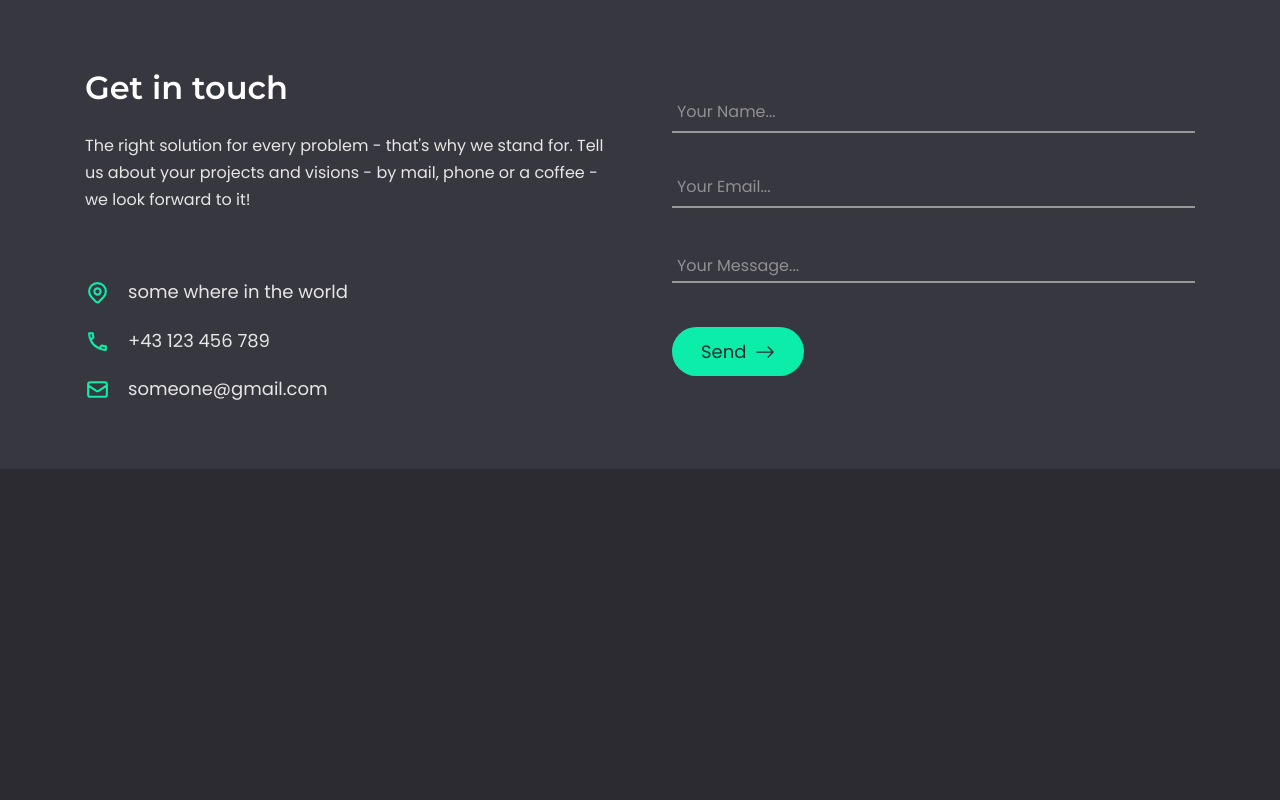
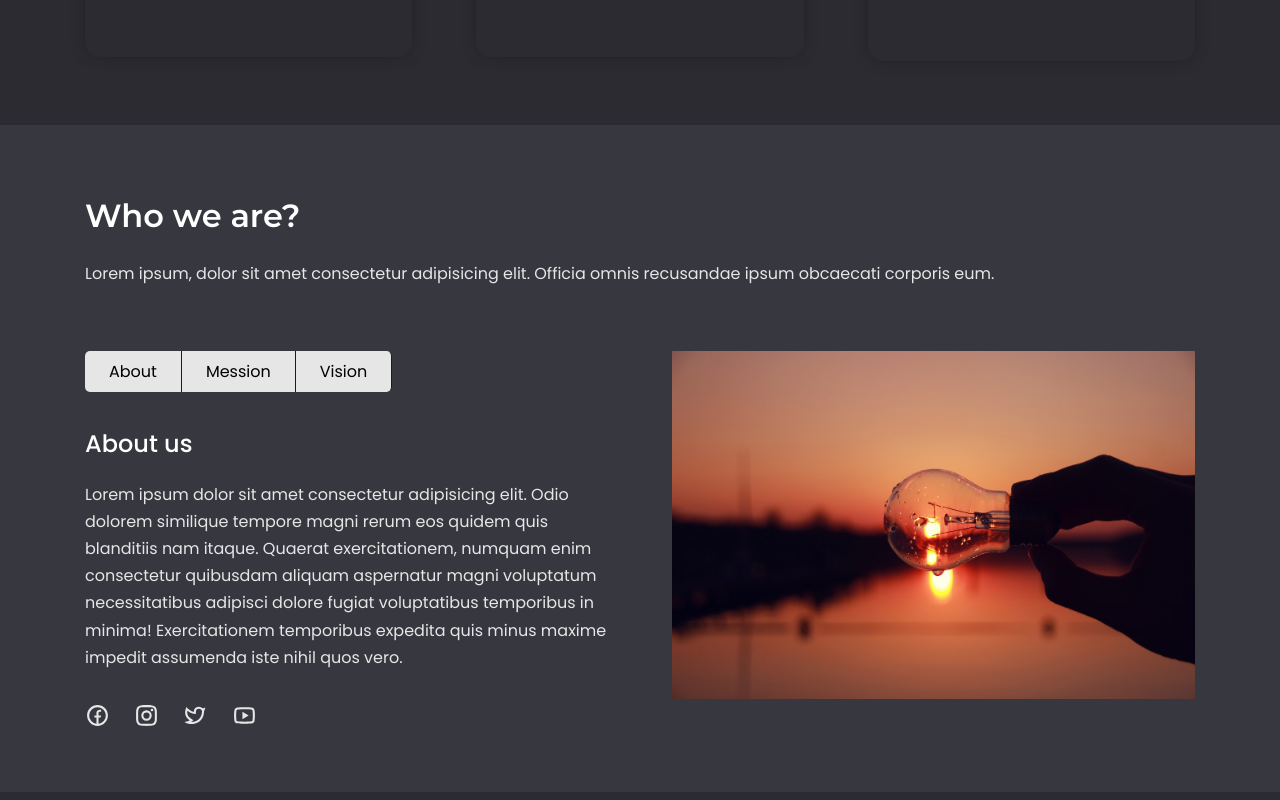
Before and after one commit to Meqdad-Moradi/portfolio-landing-page, a React (Create React App) app: page / in a window 1280 px wide. Shown: the part 1940-2740 px from the top of the page. Before the commit the page ends 2500 px from the top, so only its background shows below. Built offline with nearby package versions, Linux system fonts and the light colour scheme.

Commit message:
about section created

```diff
--- /dev/null
+++ b/src/assets/style/_about.scss
@@ -0,0 +1,78 @@
+.about {
+   padding-block: var(--gap);
+   background-color: $lighter;
+
+   .about-content {
+      @include grid();
+      margin-top: var(--gap);
+      align-items: start;
+   }
+
+   .content {
+      align-items: start;
+      gap: 2em;
+   }
+
+   .btn-box {
+      .filter-btn {
+         background-color: $white;
+         padding: 0.5em 1.5em;
+         cursor: pointer;
+         transition: all 0.3s ease-in-out;
+
+         &:where(:hover, :focus) {
+            background-color: $primary;
+         }
+
+         &:first-of-type {
+            border-radius: 5px 0 0 5px;
+         }
+
+         &:last-of-type {
+            border-radius: 0 5px 5px 0;
+         }
+
+         &:not(last-child) {
+            border-right: 1px solid $darker;
+         }
+      }
+   }
+
+   .btn.active {
+      background-color: $primary;
+   }
+
+   .social {
+      margin-top: 2em;
+      display: flex;
+      gap: 1.5em;
+
+      a {
+         font-size: 1.5rem;
+         height: max-content;
+         display: flex;
+         align-items: center;
+         transition: all 0.3s ease-in-out;
+
+         &:hover {
+            color: $primary;
+         }
+      }
+   }
+
+   .about-img-box{
+    img{
+        position: relative;
+
+        &::before{
+            content: '';
+            height: 100%;
+            width: 5px;
+            background-color: $darker;
+            position: absolute;
+            left: 100%;
+            top: 5px;
+        }
+    }
+   }
+}
--- a/src/assets/style/_contact.scss
+++ b/src/assets/style/_contact.scss
@@ -1,6 +1,5 @@
 .contact {
    padding-block: var(--gap);
-   background-color: $lighter;
 
    .container {
       @include grid();
--- a/src/assets/style/style.css
+++ b/src/assets/style/style.css
@@ -200,7 +200,7 @@ img {
 .card:hover .img-box img {
   transform: scale(1.1);
 }
-.card .card-content {
+.card .content {
   padding-bottom: var(--gap);
 }
 
@@ -211,7 +211,7 @@ img {
   align-items: center;
   gap: var(--gap);
   justify-content: center;
-  gap: 0 !important;
+  gap: 0;
 }
 
 .title {
@@ -429,9 +429,76 @@ img {
   gap: var(--gap);
 }
 
+.about {
+  padding-block: var(--gap);
+  background-color: hsl(240deg, 7%, 23%);
+}
+.about .about-content {
+  display: grid;
+  grid-template-columns: repeat(auto-fit, minmax(15rem, 1fr));
+  justify-content: space-between;
+  align-items: center;
+  gap: var(--gap);
+  margin-top: var(--gap);
+  align-items: start;
+}
+.about .content {
+  align-items: start;
+  gap: 2em;
+}
+.about .btn-box .filter-btn {
+  background-color: hsl(0deg, 0%, 90%);
+  padding: 0.5em 1.5em;
+  cursor: pointer;
+  transition: all 0.3s ease-in-out;
+}
+.about .btn-box .filter-btn:where(:hover, :focus) {
+  background-color: hsl(162deg, 90%, 49%);
+}
+.about .btn-box .filter-btn:first-of-type {
+  border-radius: 5px 0 0 5px;
+}
+.about .btn-box .filter-btn:last-of-type {
+  border-radius: 0 5px 5px 0;
+}
+.about .btn-box .filter-btn:not(last-child) {
+  border-right: 1px solid hsl(240deg, 5%, 11%);
+}
+.about .btn.active {
+  background-color: hsl(162deg, 90%, 49%);
+}
+.about .social {
+  margin-top: 2em;
+  display: flex;
+  gap: 1.5em;
+}
+.about .social a {
+  font-size: 1.5rem;
+  height: -webkit-max-content;
+  height: -moz-max-content;
+  height: max-content;
+  display: flex;
+  align-items: center;
+  transition: all 0.3s ease-in-out;
+}
+.about .social a:hover {
+  color: hsl(162deg, 90%, 49%);
+}
+.about .about-img-box img {
+  position: relative;
+}
+.about .about-img-box img::before {
+  content: "";
+  height: 100%;
+  width: 5px;
+  background-color: hsl(240deg, 5%, 11%);
+  position: absolute;
+  left: 100%;
+  top: 5px;
+}
+
 .contact {
   padding-block: var(--gap);
-  background-color: hsl(240deg, 7%, 23%);
 }
 .contact .container {
   display: grid;
--- a/src/assets/style/style.scss
+++ b/src/assets/style/style.scss
@@ -164,7 +164,7 @@ img {
       }
    }
 
-   .card-content {
+   .content {
       padding-bottom: var(--gap);
    }
 }
@@ -172,7 +172,7 @@ img {
 .content {
    @include flex(column);
    justify-content: center;
-   gap: 0 !important;
+   gap: 0;
 }
 
 .title {
@@ -187,6 +187,7 @@ img {
 @import "header";
 @import "showcase";
 @import "works";
+@import "about";
 @import "contact";
 
 // set all text alignment to the center on mobile or tablet devices
--- a/src/components/Mainpage/Index.jsx
+++ b/src/components/Mainpage/Index.jsx
@@ -1,4 +1,5 @@
 import React from "react";
+import About from "../about/About";
 import Contact from "../Contact";
 import Works from "../Works";
 import style from "./main.module.css";
@@ -7,6 +8,7 @@ const Main = () => {
    return (
       <main className={style.main}>
          <Works />
+         <About />
          <Contact />
       </main>
    );
--- /dev/null
+++ b/src/components/about/About.jsx
@@ -0,0 +1,124 @@
+import React, { useEffect, useState } from "react";
+import { showcaseImages } from "./../data";
+import AboutCard from "./AboutCard";
+import {
+   RiFacebookCircleLine,
+   RiInstagramLine,
+   RiTwitterLine,
+   RiYoutubeLine,
+} from "react-icons/ri";
+
+const About = () => {
+   const [aboutImages, setAboutImages] = useState(null);
+   const [filterBtns, setFilterBtns] = useState(["About", "Mession", "Vision"]);
+   const [currentIndex, setCurrentIndex] = useState(0);
+
+   // console.log(currentIndex)
+
+   useEffect(() => {
+      setAboutImages(showcaseImages);
+   }, []);
+
+   //  handle active filter button
+   const handleActiveBtn = (index) => {
+      setCurrentIndex(index);
+   };
+
+   return (
+      <section className="about" id="about">
+         <div className="container">
+            <h1 className="title">Who we are?</h1>
+            <p>
+               Lorem ipsum, dolor sit amet consectetur adipisicing elit. Officia
+               omnis recusandae ipsum obcaecati corporis eum.
+            </p>
+
+            {/* about content */}
+            <div className="about-content" aria-label="about-content">
+               <div className="content">
+                  <div className="btn-box">
+                     {filterBtns.map((btn, i) => {
+                        return (
+                           <button
+                              className={
+                                 currentIndex === i
+                                    ? "filter-btn active"
+                                    : "filter-btn"
+                              }
+                              key={i}
+                              onClick={() => handleActiveBtn(i)}
+                           >
+                              {btn}
+                           </button>
+                        );
+                     })}
+                  </div>
+
+                  {currentIndex === 0 ? (
+                     <AboutCard
+                        title="About us"
+                        text="Lorem ipsum dolor sit amet consectetur adipisicing elit. Odio dolorem similique tempore magni rerum eos quidem quis blanditiis nam itaque. Quaerat exercitationem, numquam enim consectetur quibusdam aliquam aspernatur magni voluptatum necessitatibus adipisci dolore fugiat voluptatibus temporibus in minima! Exercitationem temporibus expedita quis minus maxime impedit assumenda iste nihil quos vero."
+                     >
+                        <div className="social">
+                           <a
+                              href="http://www.facebook.com/"
+                              target="_blank"
+                              rel="noopener noreferrer"
+                           >
+                              <RiFacebookCircleLine size={25} />
+                           </a>
+                           <a
+                              href="http://www.instagram.com/"
+                              target="_blank"
+                              rel="noopener noreferrer"
+                           >
+                              <RiInstagramLine size={25} />
+                           </a>
+                           <a
+                              href="http://www.twitter.com/"
+                              target="_blank"
+                              rel="noopener noreferrer"
+                           >
+                              <RiTwitterLine size={25} />
+                           </a>
+                           <a
+                              href="http://www.youtube.com/"
+                              target="_blank"
+                              rel="noopener noreferrer"
+                           >
+                              <RiYoutubeLine size={25} />
+                           </a>
+                        </div>
+                     </AboutCard>
+                  ) : currentIndex === 1 ? (
+                     <AboutCard
+                        title="Our Mession"
+                        text="Lorem ipsum dolor sit amet consectetur adipisicing elit. Odio dolorem similique tempore magni rerum eos quidem quis blanditiis nam itaque. "
+                     >
+                        <p>
+                           Quaerat exercitationem, numquam enim consectetur
+                           quibusdam aliquam aspernatur magni voluptatum
+                           necessitatibus adipisci dolore fugiat voluptatibus
+                           temporibus in minima! Exercitationem temporibus
+                           expedita quis minus maxime impedit assumenda iste
+                           nihil quos vero.
+                        </p>
+                     </AboutCard>
+                  ) : (
+                     <AboutCard
+                        title="Our Vision"
+                        text="Lorem ipsum dolor sit amet consectetur adipisicing elit. Odio dolorem similique tempore magni rerum eos quidem quis blanditiis nam itaque. Quaerat exercitationem, numquam enim consectetur quibusdam aliquam aspernatur magni voluptatum necessitatibus adipisci dolore fugiat voluptatibus temporibus in minima! Exercitationem temporibus expedita quis minus maxime impedit assumenda iste nihil quos vero."
+                     ></AboutCard>
+                  )}
+               </div>
+
+               <div className="about-img-box" aria-label="about-image">
+                  <img src={aboutImages?.[2].url} alt="about us" />
+               </div>
+            </div>
+         </div>
+      </section>
+   );
+};
+
+export default About;
--- /dev/null
+++ b/src/components/about/AboutCard.jsx
@@ -0,0 +1,13 @@
+import React from "react";
+
+const AboutCard = (props) => {
+   return (
+      <div className="about-card">
+         <h2 className="sub-title">{props.title}</h2>
+         <p>{props.text}</p>
+         {props.children}
+      </div>
+   );
+};
+
+export default AboutCard;
```
Also changed, not shown: 1 other file (tests, documents, lock files or other folders).
